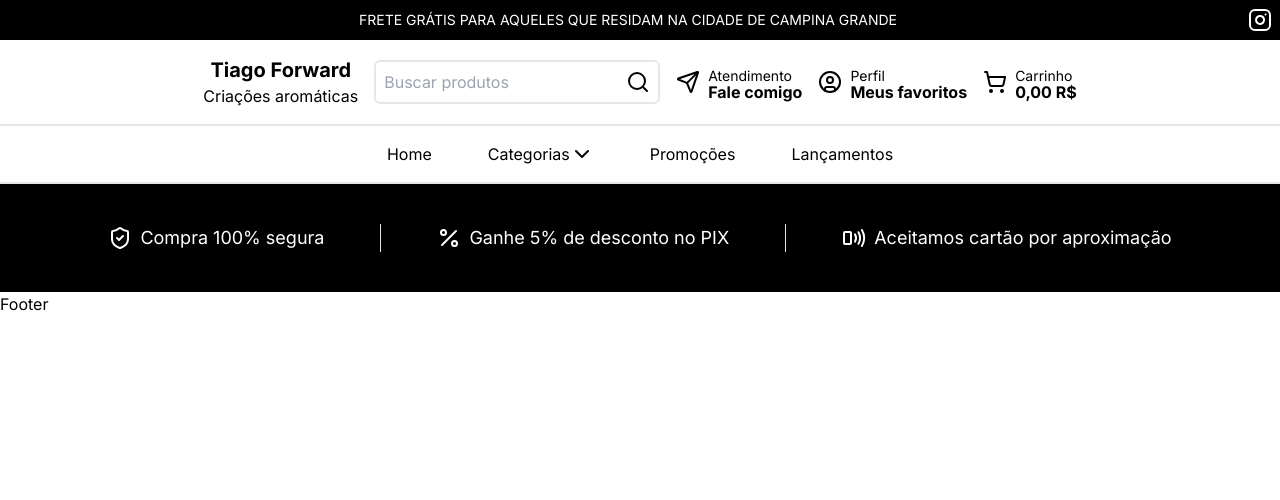
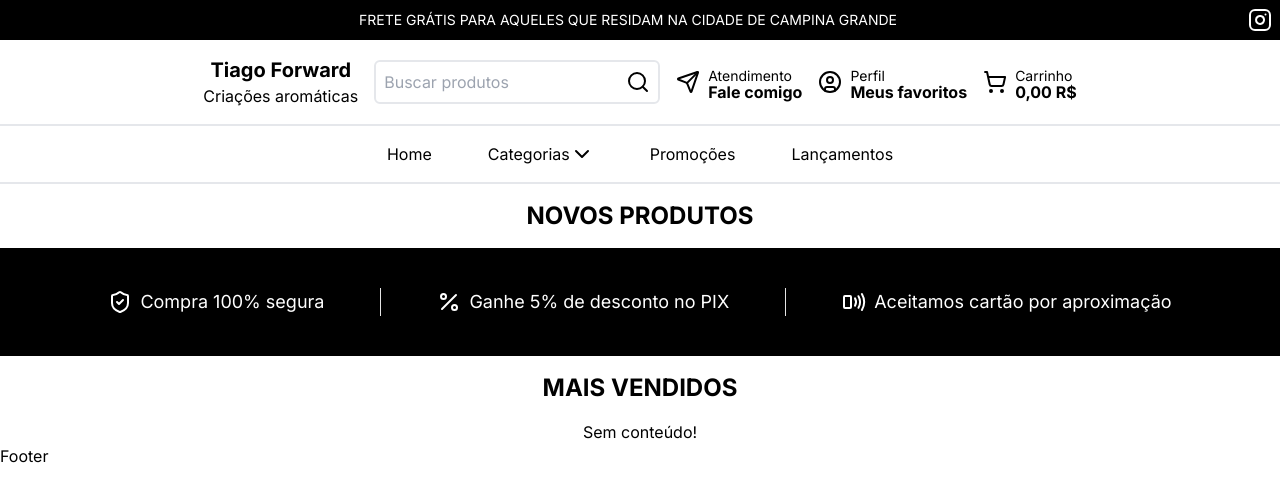
Before and after one commit to tiago-forward/tiago-forward-store-1.0, a Next.js app in the folder frontend/: page / in a window 1280 px wide. Shown: the top 500 px of the page. Built offline with nearby package versions, Linux system fonts and the light colour scheme.

Commit message:
new title component for sections

```diff
--- a/frontend/src/app/components/BestSellers/index.tsx
+++ b/frontend/src/app/components/BestSellers/index.tsx
@@ -1,7 +1,13 @@
+import SectionTitle from "../SectionTitle";
+
 export default function BestSellers() {
   return (
-    <div className="">
-      BestSellers
-    </div>
+    <section className="w-full flex flex-col items-center justify-center">
+      <SectionTitle title="Mais Vendidos" />
+
+      <div>
+        <span>Sem conteúdo!</span>
+      </div>
+    </section>
   );
 }
--- a/frontend/src/app/components/NewArrivals/index.tsx
+++ b/frontend/src/app/components/NewArrivals/index.tsx
@@ -1,7 +1,9 @@
+import SectionTitle from "../SectionTitle";
+
 export default function NewArrivals() {
   return (
-    <div className="">
-      NewArrivals
-    </div>
+    <section className="w-full flex items-center justify-center">
+      <SectionTitle title="Novos Produtos" />
+    </section>
   );
 }
--- a/frontend/src/app/components/Promotions/index.tsx
+++ b/frontend/src/app/components/Promotions/index.tsx
@@ -1,7 +1,9 @@
+import SectionTitle from "../SectionTitle";
+
 export default function Promotions() {
   return (
-    <div className="">
-      Promotions
-    </div>
+    <section className="w-full flex items-center justify-center">
+      <SectionTitle title="Promoções" />
+    </section>
   );
 }
--- /dev/null
+++ b/frontend/src/app/components/SectionTitle/index.tsx
@@ -0,0 +1,9 @@
+interface SectionTitleProps {
+  title: string
+}
+
+export default function SectionTitle({ title }: SectionTitleProps) {
+  return (
+      <h2 className="text-2xl text-center font-bold uppercase py-4">{title}</h2>
+  );
+}
--- a/frontend/src/app/components/Testimonials/index.tsx
+++ b/frontend/src/app/components/Testimonials/index.tsx
@@ -1,7 +1,9 @@
+import SectionTitle from "../SectionTitle";
+
 export default function Testimonials() {
   return (
-    <div className="">
-      Testimonials
-    </div>
+    <section className="w-full flex items-center justify-center">
+      <SectionTitle title="Avaliações" />
+    </section>
   );
 }
--- a/frontend/src/app/page.tsx
+++ b/frontend/src/app/page.tsx
@@ -1,9 +1,13 @@
+import BestSellers from "./components/BestSellers";
+import NewArrivals from "./components/NewArrivals";
 import ServicesBanner from "./components/ServicesBanner";
 
 export default function Home() {
   return (
     <main className="">
+      <NewArrivals />
       <ServicesBanner />
+      <BestSellers />
     </main>
   );
 }
```
